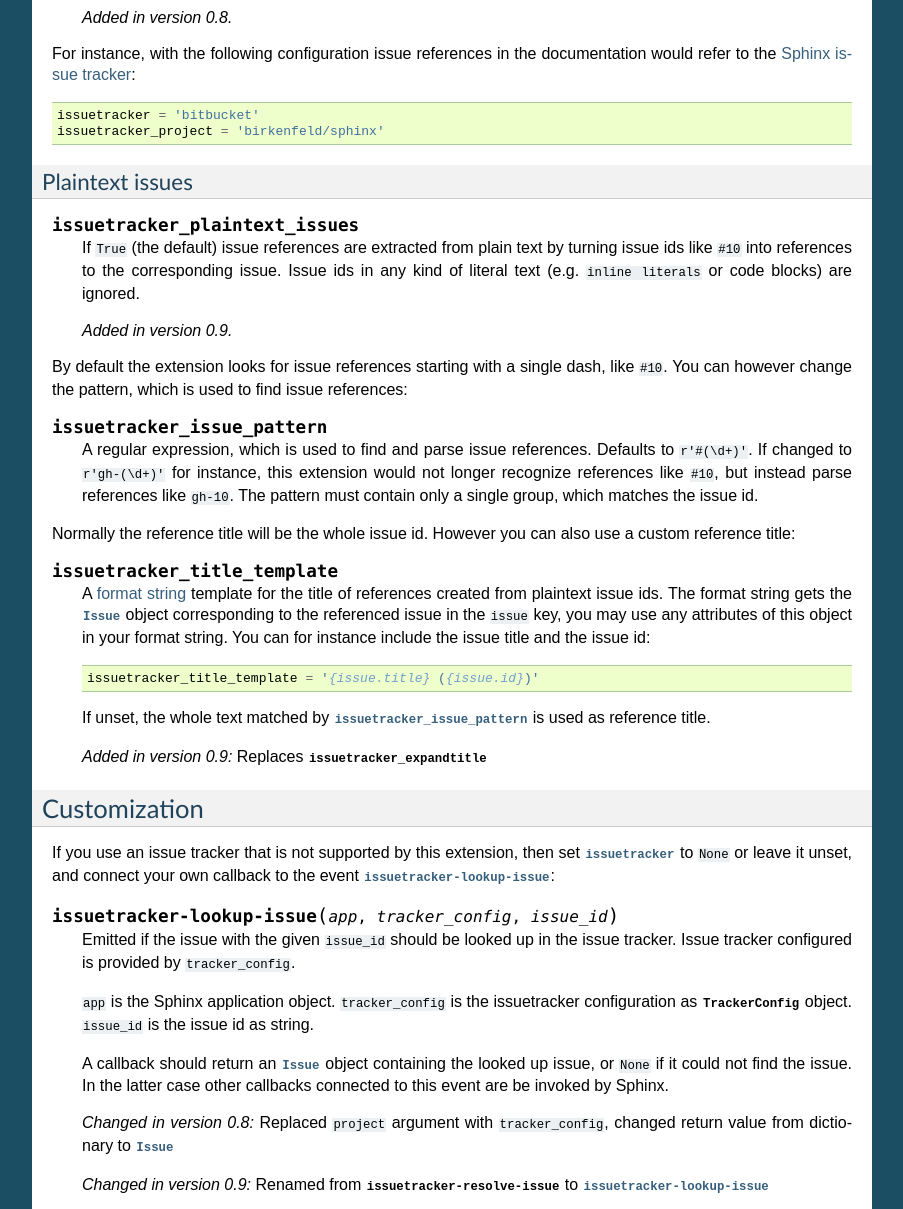
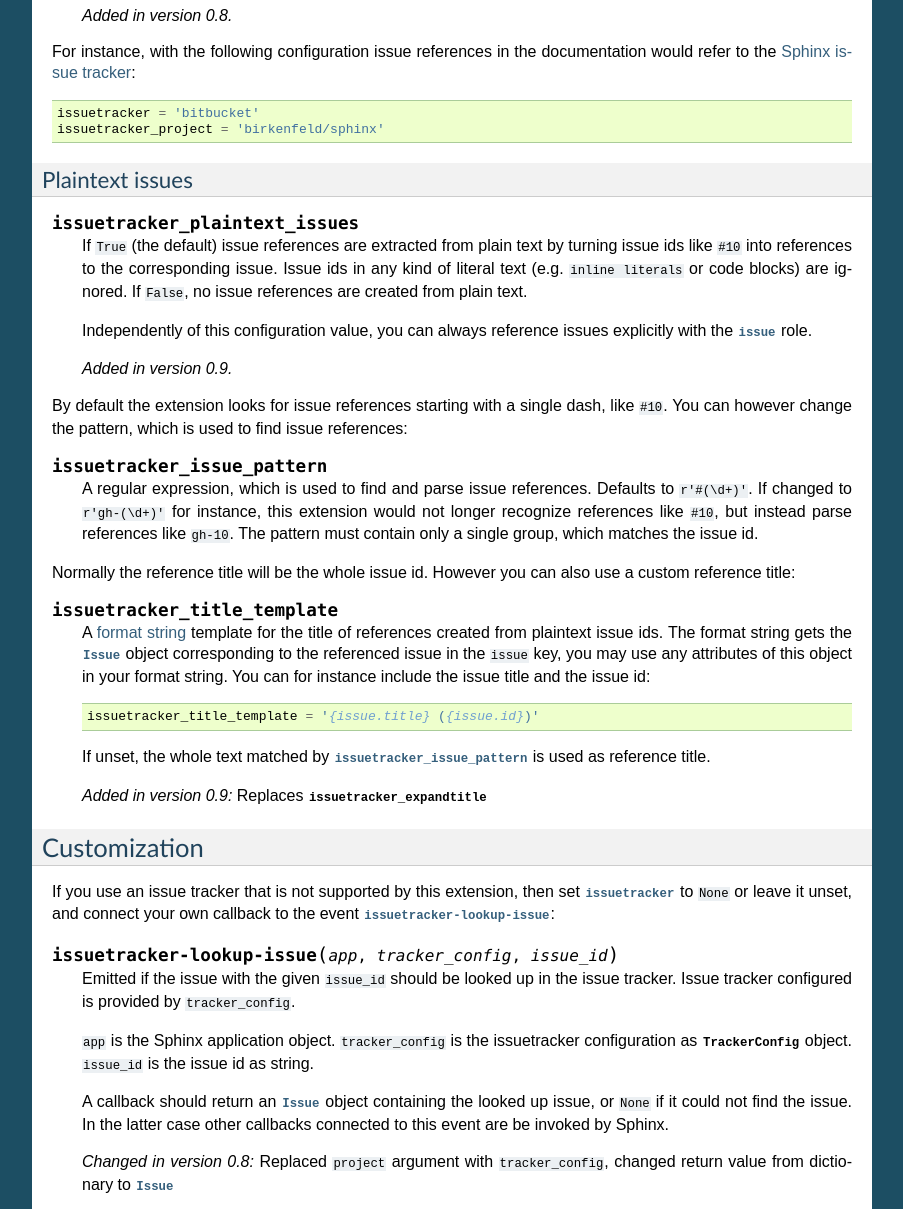
Before and after one commit to sphinx-contrib/spelling, a Sphinx documentation site: the page built from issuetracker/doc/index.rst, in a window 1280 px wide and 1400 px high, scrolled down 2153 px, cut to the strip 0-1209 px from the top of the window. Shown: the whole strip, without its empty margins (198-1101 px from the left). Built offline with Sphinx 7.4.7, drawn with Linux system fonts in a browser that asks for light colours; some of the changed text lies outside the part shown.

Commit message:
Updated and improved issuetracker documentation
Added missing documentation for Issue.title.  Also some fixes to wording, and
punctuation

```diff
--- a/issuetracker/doc/index.rst
+++ b/issuetracker/doc/index.rst
@@ -4,8 +4,7 @@
 .. module:: sphinxcontrib.issuetracker
    :synopsis: Parse issue references and link to the corresponding issues
 
-A Sphinx_ extension to turn textual issue ids like ``#10`` into real references
-to these issues in an issue tracker.
+A Sphinx_ extension to to reference issues in an issue tracker.
 
 The extension is available under the terms of the BSD license, see
 :doc:`license` for more information.
@@ -147,7 +146,11 @@
    If ``True`` (the default) issue references are extracted from plain text by
    turning issue ids like ``#10`` into references to the corresponding issue.
    Issue ids in any kind of literal text (e.g. ``inline literals`` or code
-   blocks) are ignored.
+   blocks) are ignored.  If ``False``, no issue references are created from
+   plain text.
+
+   Independently of this configuration value, you can always reference issues
+   explicitly with the :rst:role:`issue` role.
 
    .. versionadded:: 0.9
 
@@ -215,7 +218,7 @@
 
    .. attribute:: project
 
-      The project name as string
+      The project name as string.
 
    .. attribute:: url
 
@@ -231,15 +234,19 @@
 
    .. attribute:: id
 
-      The issue id as string
+      The issue id as string.
 
       If you are writing your own custom callback for
       :event:`issuetracker-lookup-issue`, set this attribute to the
       ``issue_id`` that was given as argument.
 
+   .. attribute:: title
+
+      The human readable title of this issue as string.
+
    .. attribute:: url
 
-      An URL providing information about this issue.
+      A string containing an URL for this issue.
 
       This URL is used as hyperlink target in the generated documentation.
       Thus it should point to a webpage or something similar that provides
```
